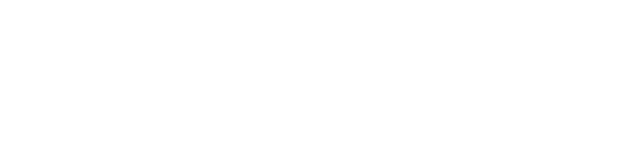
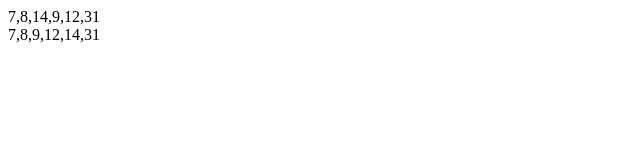
Before and after one commit to tm-roamer/code-fragment, a plain HTML site: page quickSort.html in a window 1280 px wide. Shown: the whole page, without its empty margins (0-640 px from the left). Drawn offline with Linux system fonts and the light colour scheme.

Commit message:
学习快速排序思想

```diff
--- a/quickSort.html
+++ b/quickSort.html
@@ -13,21 +13,23 @@
      * 快速排序练习
      */
 
-        var origin = [7,8,5,3,9,2];
+    var origin = [7, 8, 14, 9, 12, 31];
     var sorted = origin.slice();
 
     function quickSort(arr, start, end) {
-            if(start > end) return;
-            var temp, i = start, j = end,
+        if (start > end) return;
+        var temp,
+            i = start,
+            j = end;
         // 设基准值
-                pivot = arr[start];
-            while(i != j) {
-                // 从尾部推到中间
-                while( i < j && arr[j] >= pivot) {
+        var pivot = arr[start];
+        while (i != j) {
+            // 从尾部推到头部
+            while (i < j && arr[j] >= pivot) {
                 j--;
             }
-                // 从头部推到中间
-                while( i < j && arr[i] <= pivot) {
+            // 从头部推到尾部
+            while (i < j && arr[i] <= pivot) {
                 i++;
             }
             // 交换数据
@@ -36,17 +38,23 @@
                 arr[i] = arr[j];
                 arr[j] = temp;
             }
-                console.log(arr);
         }
+        temp = arr[i];
+        arr[i] = arr[start];
+        arr[start] = temp;
+        quickSort(arr, start, i - 1);
+        quickSort(arr, i + 1, end);
     }
 
     console.log(origin);
-        quickSort(sorted, 1, sorted.length - 1);
+    quickSort(sorted, 0, sorted.length - 1);
+    console.log(sorted);
 
-//        var originDom = document.getElementById("origin");
-//        var sortedDom = document.getElementById("sorted");
-//
-//        originDom.innerHTML = origin;
+    var originDom = document.getElementById("origin");
+    var sortedDom = document.getElementById("sorted");
+
+    originDom.innerHTML = origin;
+    sortedDom.innerHTML = sorted;
 
 </script>
 </body>
```
Lines whose indentation alone changed are shown as unchanged.
